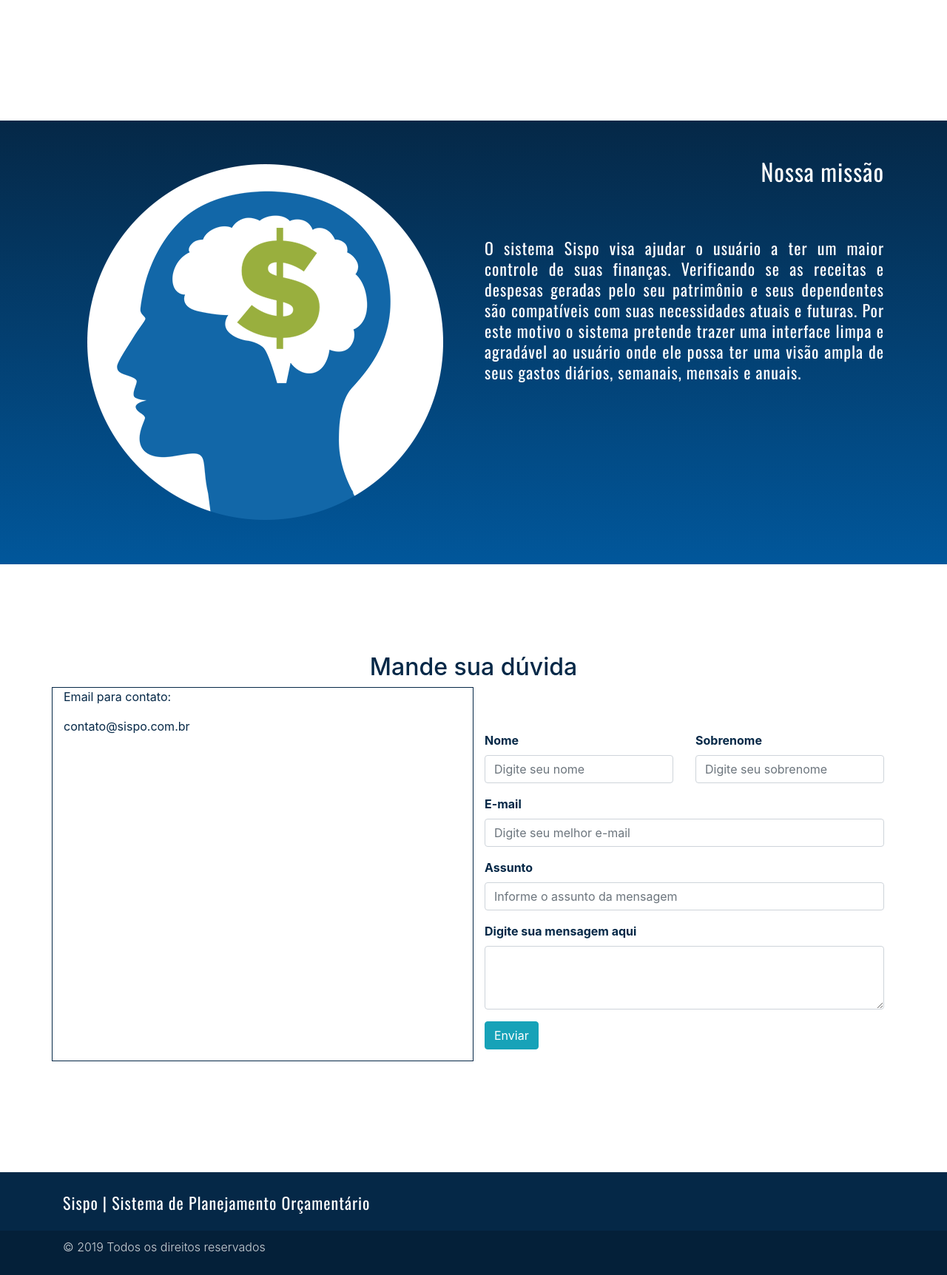
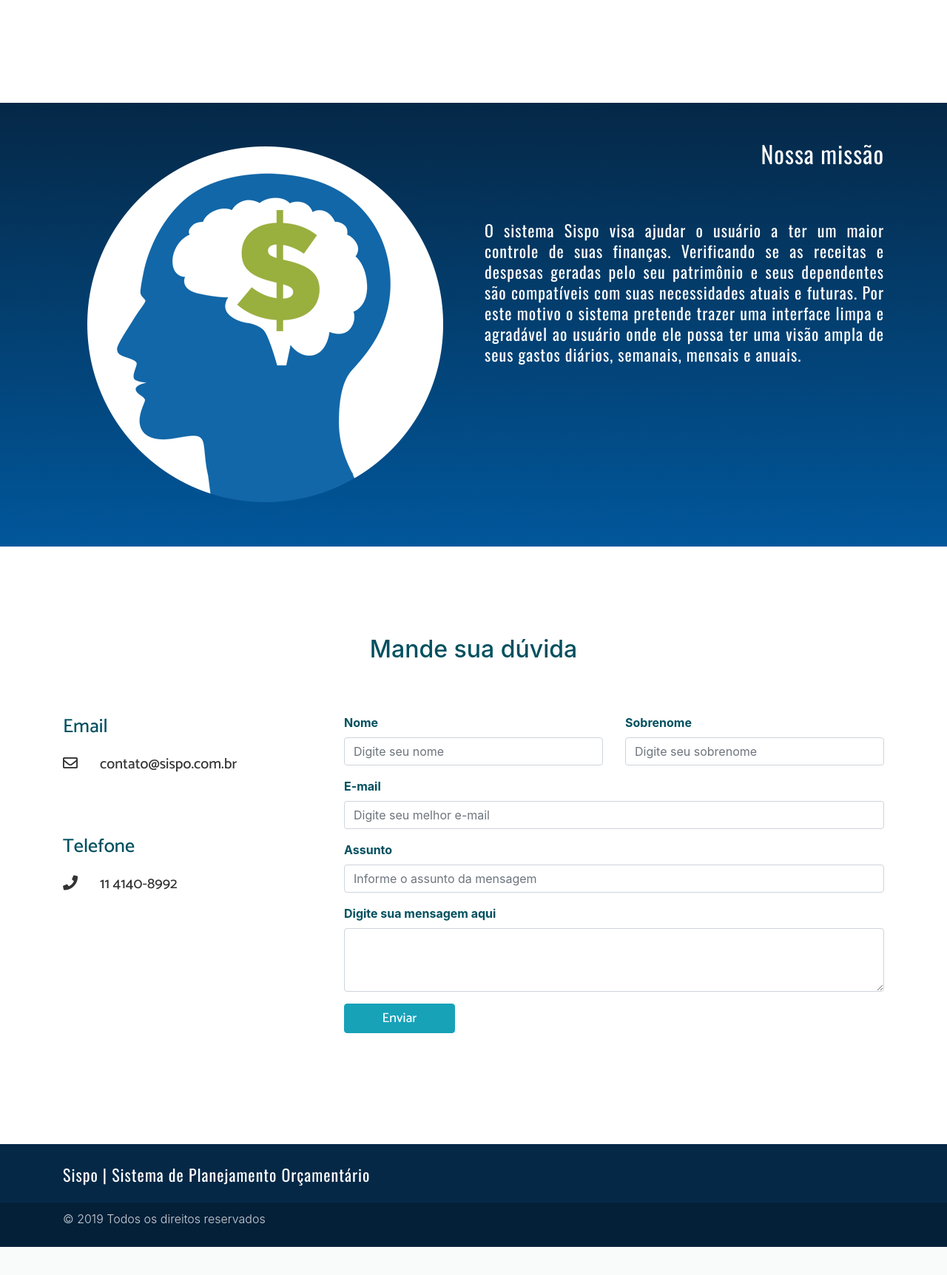
Before and after one commit to lucas95santos/sispo, a PHP site: page / in a window 1280 px wide. Shown: the part 1200-2924 px from the top of the page at 74% size. After the commit the page ends 2886 px from the top, so only its background shows below. Run offline with PHP 8.4, Linux system fonts and the light colour scheme.

Commit message:
Mais ajustes no layout

```diff
--- a/views/bootstrap-4.3.1/css/styles.css
+++ b/views/bootstrap-4.3.1/css/styles.css
@@ -162,7 +162,7 @@
 .section-contato {
     padding-top: 20px;
     margin-bottom: 150px;
-    color: #052847 !important;
+    color: #00505f !important;
 }
 
 .title-section-1 {
@@ -199,6 +199,23 @@
     letter-spacing: 1px;
 }
 
+.paragraph-section-contato {
+    margin-top: 60px;
+    font-family: Catamaran;
+    font-size: 26px;
+    line-height: 35px;
+    font-weight: 500;
+    color: #00505f;
+}
+
+.paragraph2-section-contato {
+    font-family: Catamaran;
+    font-size: 20px;
+    line-height: 35px;
+    font-weight: 500;
+    color: #333;
+}
+
 .img-section-1 {
     margin: 100px 0 35px 0;
 }
@@ -217,6 +234,14 @@
 
 .form-contato {
     margin-top: 60px;
+}
+
+.btn-contato {
+    width: 150px;
+    height: 40px;
+    font-family: Catamaran;
+    font-size: 18px;
+    font-weight: 500;
 }
 
 /******************** Footer ********************/
--- a/views/landing-page.php
+++ b/views/landing-page.php
@@ -1,4 +1,3 @@
-<<<<<<< HEAD
 <!DOCTYPE html>
 <html lang="pt-br">
     <head>
@@ -84,11 +83,28 @@
             <div class="container">
                 <h2 class="text-center">Mande sua dúvida</h2>
                 <div class="row">
-                    <div class="col-6" style="border: 1px solid">
-                        <p>Email para contato:</p>
-                        <p>contato@sispo.com.br</p>
+                    <div class="col-4">
+                        <p class="paragraph-section-contato">Email</p>
+                        <div class="row paragraph2-section-contato">
+                            <div class="col-auto">
+                                <span class="far fa-envelope"></span>
+                            </div>
+                            <div class="col-auto">
+                                <p>contato@sispo.com.br</p>
+                            </div>
+                        </div>
+
+                        <p class="paragraph-section-contato">Telefone</p>
+                        <div class="row paragraph2-section-contato">
+                            <div class="col-auto">
+                                <span class="fas fa-phone"></span>
+                            </div>
+                            <div class="col-auto">
+                                <p>11 4140-8992</p>
+                            </div>
+                        </div>
                     </div>
-                    <div class="col-6">
+                    <div class="col-8">
                         <form class="form-contato" action="#" method="post">
                             <div class="row">
                                 <div class="col-6">
@@ -116,7 +132,7 @@
                                 <label class="font-weight-bold" for="message">Digite sua mensagem aqui</label>
                                 <textarea class="form-control" id="message" name="message" rows="3"></textarea>
                             </div>
-                            <button type="submit" class="btn btn-info">Enviar</button>
+                            <button type="submit" class="btn btn-info btn-contato">Enviar</button>
                         </form>
                     </div>
                 </div>
```
